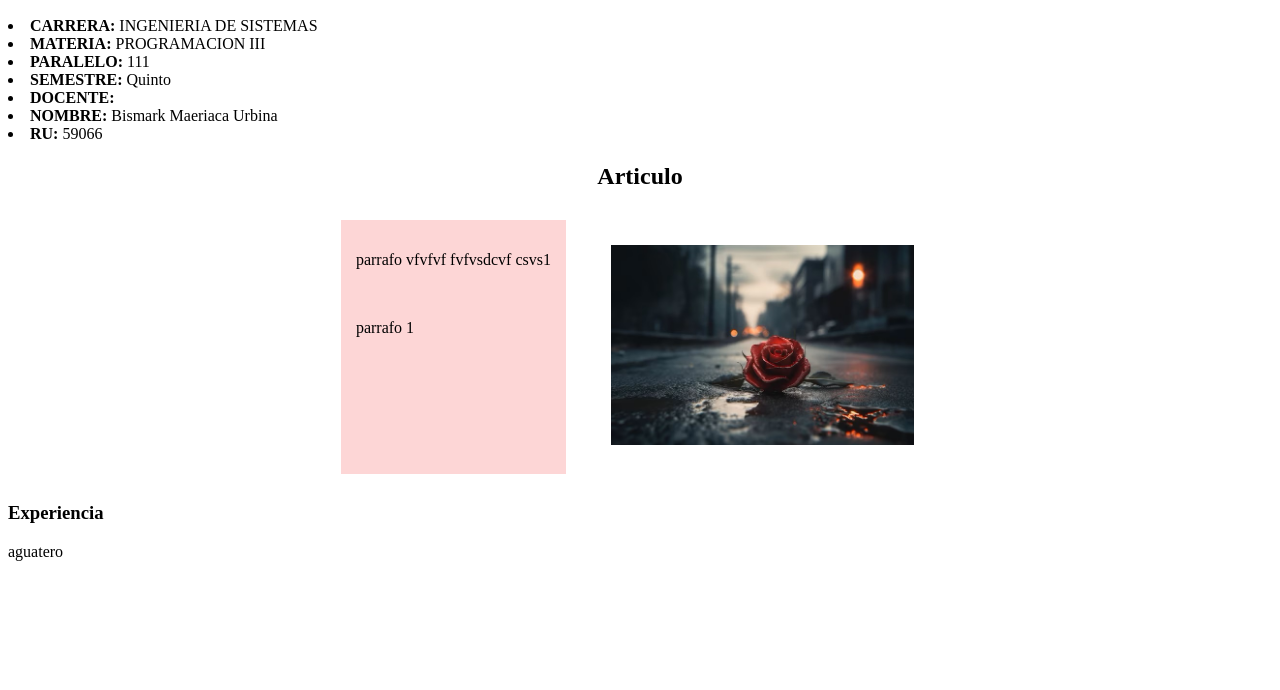
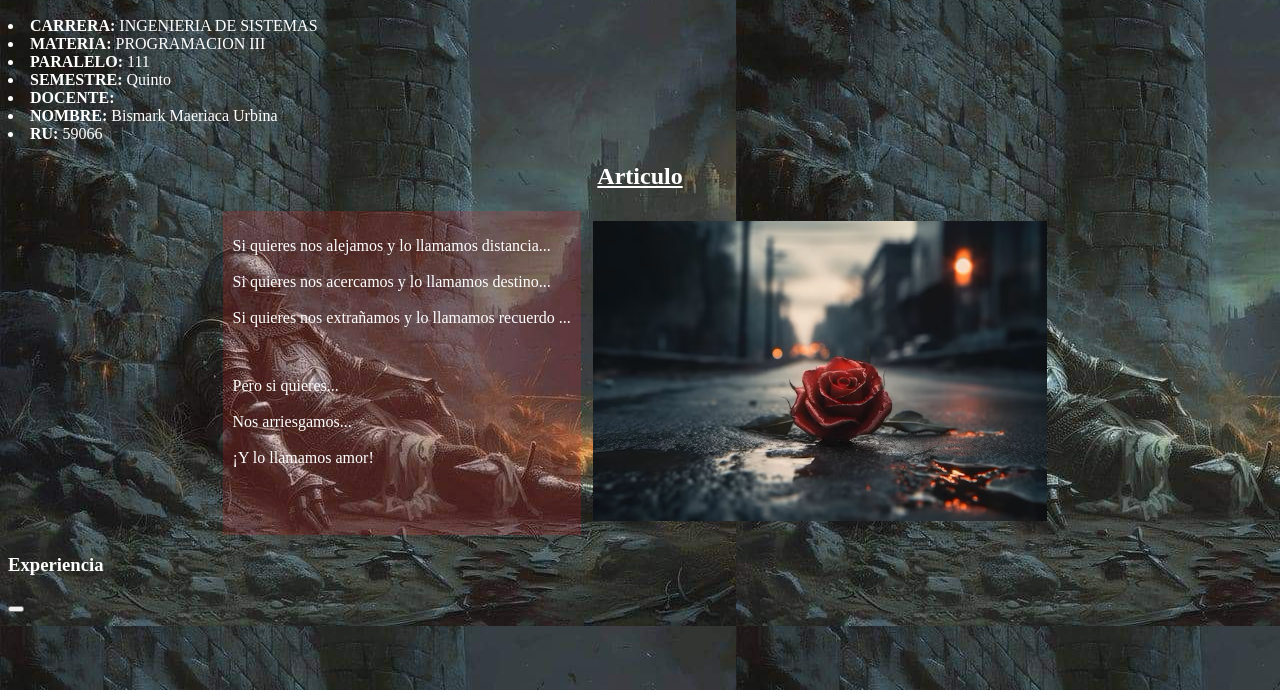
Before and after one commit to bismarkprg/html_informe, a plain HTML site: page index.html in a window 1280 px wide. Shown: the part 110-800 px from the top of the page. Drawn offline with Linux system fonts and the light colour scheme.

Commit message:
hasta el background
falta el boton

```diff
--- a/index.html
+++ b/index.html
@@ -18,21 +18,31 @@
         <li><b>NOMBRE: </b>Bismark Maeriaca Urbina</li>
         <li><b>RU: </b>59066</li>
     </dl>
-    <center><h2>Articulo</h2></center>
+    <center><h2><u>Articulo</u></h2></center>
     <div class="columnas">
         <div class="col1">
-            <p>parrafo vfvfvf fvfvsdcvf csvs1</p>
+            <p>Si quieres nos alejamos y lo llamamos distancia...<br>
+                <br>
+                Si quieres nos acercamos y lo llamamos destino...<br>
+                <br>
+                Si quieres nos extrañamos y lo llamamos recuerdo ...
+                </p>
             <br>
-            <p>parrafo 1</p>
+            <p>Pero si quieres...<br>
+                <br>
+                Nos arriesgamos...<br>
+                <br>
+                ¡Y lo llamamos amor!
+                </p>
         </div>
         <div class="col2">
-            <img src="rose.jpg" height="200" weight="200">
+            <img src="rose.jpg" height="300" weight="300">
         </div>
 
     </div>
 
     <h3>Experiencia</h3>
-    <p>aguatero</p>
+    <button></button>
 
 </body>
 </html>
--- a/style.css
+++ b/style.css
@@ -1,3 +1,7 @@
+body{
+    background-image: url('fondo.jpg');
+    color: #FFFFFF;
+}
 .columnas {
     display: flex;
     justify-content: center;
@@ -5,10 +9,10 @@
 }
 .col1 {
     background-color: rgba(241, 37, 37, 0.186);
-    padding: 15px;
-    margin: 10px;
+    padding: 10px;
+    margin: 1px;
 }
 .col2 {
-    padding: 25px;
-    margin: 10px;
+    padding: 10px;
+    margin: 1px;
 }
```
Also changed, not shown: fondo.jpg (added).
